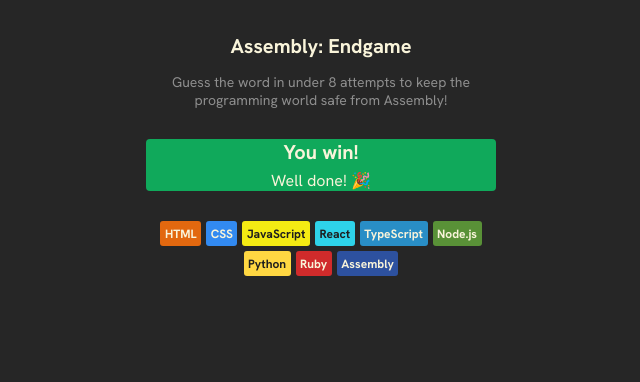
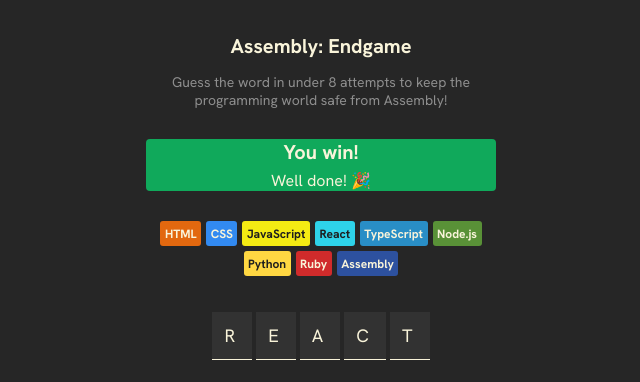
Before and after one commit to jhhh911/Assembly, a React (Vite) app: page / in a window 1280 px wide. Shown: the top 382 px of the page, without its empty margins (319-959 px from the left). Built offline with nearby package versions, Linux system fonts and the light colour scheme.

Commit message:
Added textbox

```diff
--- a/src/App.jsx
+++ b/src/App.jsx
@@ -1,7 +1,9 @@
-import React from "react";
+import { useState } from "react";
 import { languages } from "./languages";
 
 export default function Hangman() {
+  const [currentWord, setCurrentWord] = useState("react");
+
   const languageList = languages.map(language => {
     const styles = {
       backgroundColor: language.backgroundColor,
@@ -13,6 +15,11 @@
       </div>
     );
   });
+
+  const letterElements = [...currentWord.toUpperCase()].map((letter, i) => {
+    return <span className="letter-elements" key={i}>{letter}</span>;
+  });
+
   return (
     <main>
       <header>
@@ -28,6 +35,7 @@
         <p>Well done! 🎉</p>
       </section>
       <section className="language-chips">{languageList}</section>
+      <section className="word">{letterElements}</section>
     </main>
   );
 }
--- a/src/index.css
+++ b/src/index.css
@@ -60,3 +60,20 @@
   padding: 4.5px;
   border-radius: 3px;
 }
+
+.word {
+  letter-spacing: 5px;
+  display: flex;
+  justify-content: center;
+  align-items: center;
+  margin-top: 2.25em;
+}
+
+.letter-elements {
+  padding: 12px;
+  border-bottom: 1px solid #f9f4da;
+  margin: 0 2px;
+  background-color: #323232;
+  color: #f9f4da;
+  font-size: 1.125rem;
+}
```
